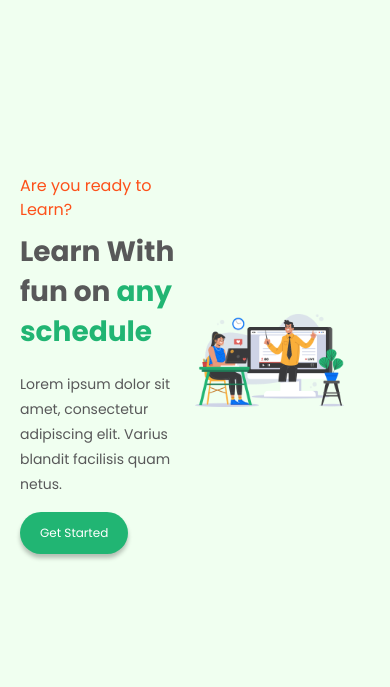
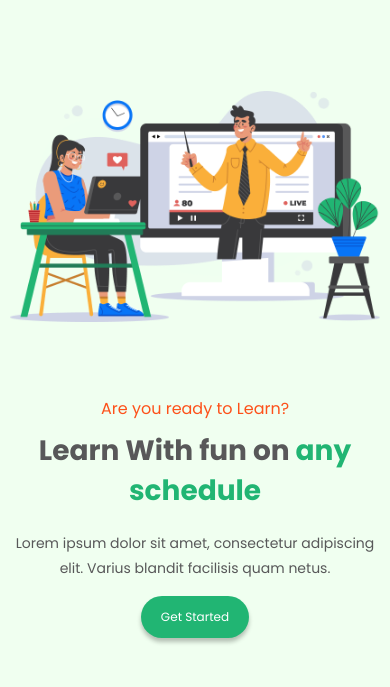
Before and after one commit to KhanZakaria/e-school-responsive, a plain HTML site: page index.html in a window 390 px wide. Shown: the part 157-844 px from the top of the page. Drawn offline with Linux system fonts and the light colour scheme.

Commit message:
Update responsive.css

```diff
--- a/css/responsive.css
+++ b/css/responsive.css
@@ -127,7 +127,7 @@
 
 /*--------xsm---------*/
 @media (max-width:575px){
-     nav {
+    nav {
         text-align: center;
         justify-content: center;
     }
@@ -143,6 +143,21 @@
     h1 {
         font-size: 28px;
         line-height: 40px;
+    }
+    .banner {
+        text-align: center;
+        padding: 30px 10px;
+    }
+    .textContainer {
+        flex-basis: 100%;
+        order: 2;
+    }
+    .imageContainer {
+        flex-basis: 100%;
+        order: 1;
+    }
+    .imageContainer img {
+        max-width: 100%;
     }
     .textContainer p {
         line-height: 25px;
@@ -186,7 +201,7 @@
     .reviewText p {
         width: 100%;
     }
-     .footerContent {
+    .footerContent {
          padding-right: 0px;
     }
     .footerMenu {
```
